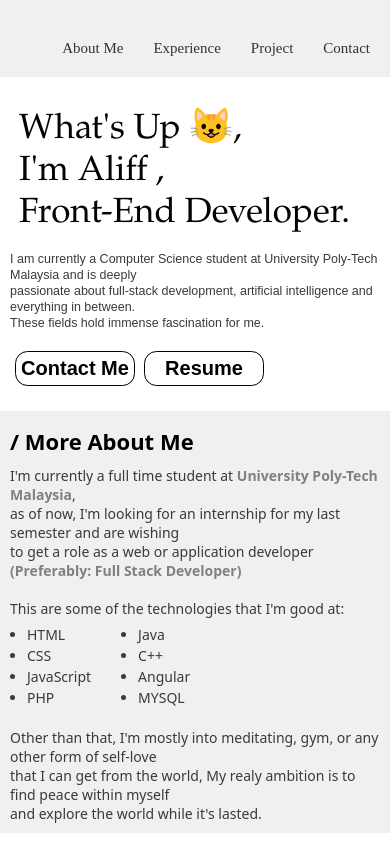
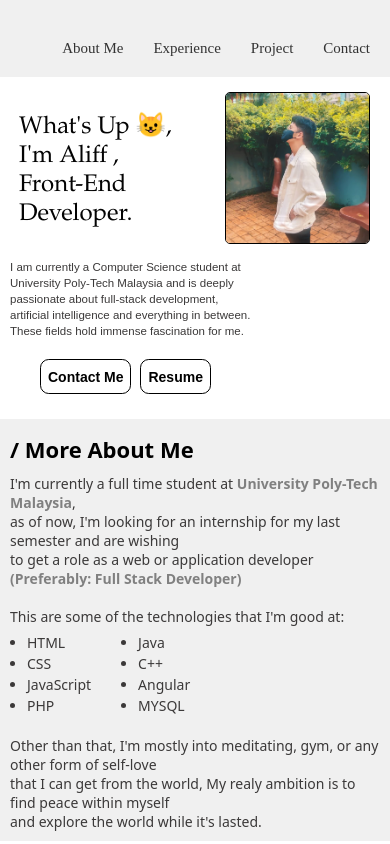
Before and after one commit to Stormie101/AliffRedzuan.github.io, a plain HTML site: page aboutme.html in a window 390 px wide. Shown: the top 844 px of the page. Drawn offline with Linux system fonts and the light colour scheme.

Commit message:
responsive stuff

```diff
--- a/aboutme.html
+++ b/aboutme.html
@@ -25,9 +25,9 @@
             <img src="insert/pict1.png">
         </div>
         <div id="desc">
-            <p>I am currently a Computer Science student at University Poly-Tech Malaysia and is deeply<br>
-                passionate about full-stack development, artificial intelligence and everything in between.<br>
-                These fields hold immense fascination for me.<br>
+            <p>I am currently a Computer Science student at University Poly-Tech Malaysia and is deeply
+                passionate about full-stack development, artificial intelligence and everything in between.
+                These fields hold immense fascination for me.
             </p>
         </div>
         <div id="buttonholder">
--- a/style/aboutme.css
+++ b/style/aboutme.css
@@ -731,7 +731,7 @@ animation: chitchat linear both var(--btn-animation-duration);
   }
 
   #head2 img {
-    height:200px;
+    height:250px;
     margin-left: 60px;
     border: 1px solid black;
     border-radius: 5px;
@@ -1381,7 +1381,7 @@ animation: chitchat linear both var(--btn-animation-duration);
     margin-top: 10px;
     padding: 19px;
     padding-bottom: 15px;
-    font-size: 35px;
+    font-size: 25px;
     color: #030303;
     font-family: Book Antiqua;
   }
@@ -1399,13 +1399,12 @@ animation: chitchat linear both var(--btn-animation-duration);
   }
 
   #head2 img {
-    height:250px;
+    height:180px;
     margin-left: 60px;
     border: 1px solid black;
     border-radius: 5px;
     margin-top: 15px;
     cursor: pointer;
-    display: none;
   }
 
   #desc{
@@ -1416,6 +1415,7 @@ animation: chitchat linear both var(--btn-animation-duration);
   color: rgb(59, 57, 57);
   font-family: sans-serif;
   margin-left: 10px;
+  width: 265px;
   }
 
   #buttonholder{
@@ -2019,3 +2019,45 @@ animation: chitchat linear both var(--btn-animation-duration);
   }
 
 }
+
+/* smaller screen */
+@media (max-width: 575px){
+  #head2 p{
+  font-size: 24px;
+  padding-right: 5px;
+  }
+
+  #desc{
+    width: 250px;
+    font-size: 11.5px;
+    margin-top: 10px;
+  }
+
+  #head2 img {
+    margin-left: 0px;
+    width: 150px;
+    height: 150px;
+    margin-bottom: 5px;
+  }
+
+  #buttonholder{
+    margin-left: 35px;
+  }
+  #buttonholder button{
+    font-size: 14px;
+    width: max-content;
+    padding: 7px;
+  }
+
+  p{
+    font-size: 11.5px;
+  }
+}
+
+/* much smaller */
+@media (max-width: 375px){
+  #head2 img{
+    width: 140px;
+    height: 100px;
+  }
+}
```
